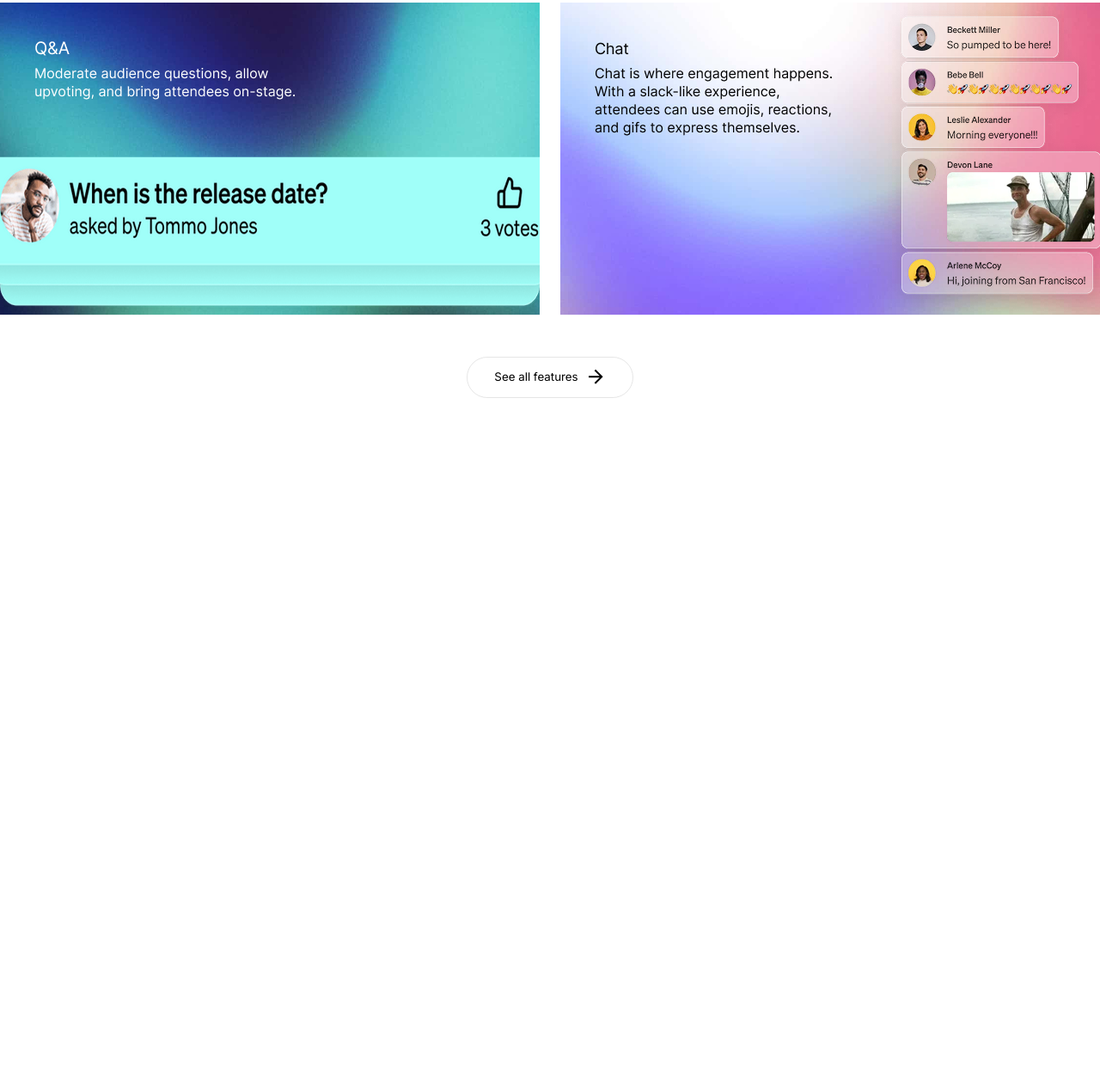
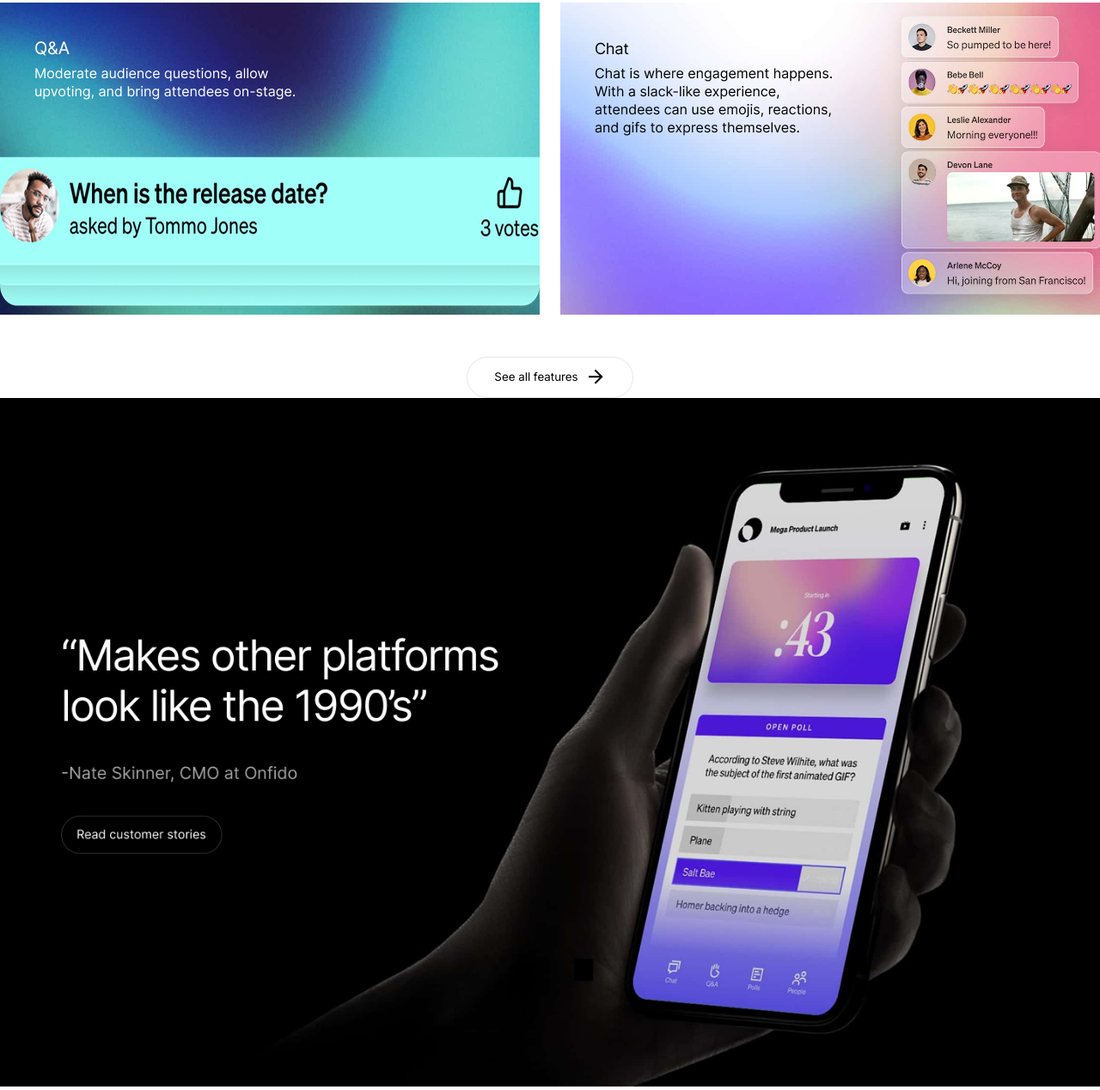
Before and after one commit to Cage4D/Awwards-site-clone, a website built with Vite: page index.html in a window 1280 px wide. Shown: the part 2994-4262 px from the top of the page at 86% size. Before the commit the page ends 3457 px from the top, so only its background shows below. Built offline with nearby package versions, Linux system fonts and the light colour scheme.

Commit message:
feat: implement powered-by-welcome-studio section img cover

```diff
--- a/index.html
+++ b/index.html
@@ -119,6 +119,12 @@
           <img src="./src/assets/right-arrow.svg" alt="Right Arrow">
         </button>
       </section>
+      <section class="powered-by-welcome-studio">
+        <div class="powered-top">
+          <img src="./src/assets/powered-by-welcome-studio/section.png" alt="">
+        </div>
+        <div class="powered-bottom"></div>
+      </section>
     </main>
   </body>
 </html>
--- a/styles.css
+++ b/styles.css
@@ -298,3 +298,9 @@ div[class^="box"] {
     }
   }
 }
+
+.powered-top {
+  img {
+    width: 100%;
+  }
+}
```
Also changed, not shown: src/assets/powered-by-welcome-studio/section.png (added).
